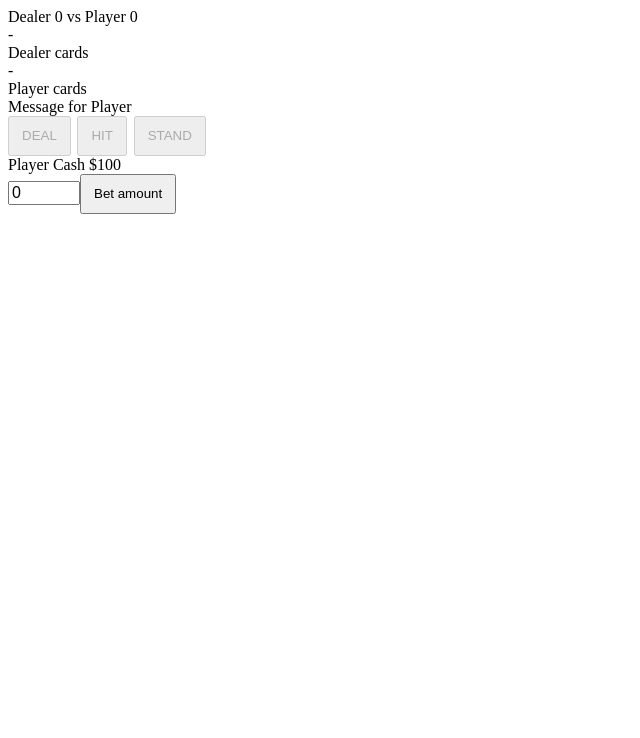
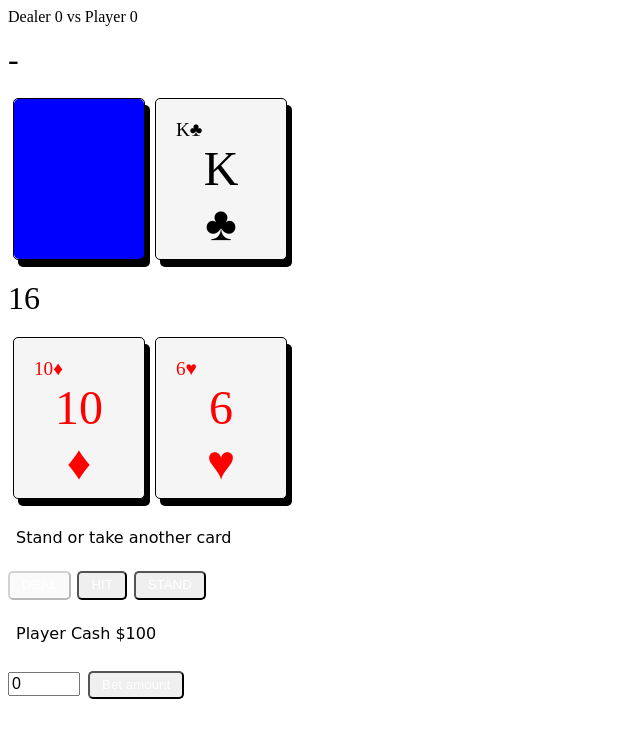
Before and after one commit to banqueter/bjSummer, a plain HTML site: page index.html in a window 1280 px wide. Both pictures are taken after a click on the button "DEAL". Shown: the whole page, without its empty margins (0-640 px from the left). Drawn offline with Linux system fonts and the light colour scheme.

Commit message:
Added btnStand & btnHit functionalities as well as findWinner, scorer and dealerPlay functions

```diff
--- a/index.html
+++ b/index.html
@@ -2,16 +2,8 @@
 <html>
   <head>
     <title>JS Blackjack Game</title>
-    <style>
-      .btn {
-        display: inline-block;
-        margin-left: 0.1;
-        margin-right: 0.5em;
-        padding: 0.375rem 0.75rem;
-        font: 1rem;
-        line-height: 1.5rem;
-      }
-    </style>
+
+    <link rel="stylesheet" href="style.css" />
   </head>
   <body>
     <div id="game"></div>
--- a/script.js
+++ b/script.js
@@ -2,6 +2,10 @@ const app = (function () {
   const game = {};
   const suits = [`spades`, `hearts`, `clubs`, `diams`];
   const ranks = [`A`, 2, 3, 4, 5, 6, 7, 8, 9, 10, `J`, `Q`, `K`];
+  // const ranks = [`A`, `A`, `A`, `A`, `A`, 2, `J`, `Q`, `K`];
+
+  const score = [];
+
   const organizedCardDeck = [].concat(
     ...suits.map((suit) =>
       ranks.map((rank) => ({
@@ -26,7 +30,6 @@ const app = (function () {
 
   function buildDeck() {
     game.cardDeck = shuffle(organizedCardDeck);
-    console.log(game.cardDeck);
   }
 
   function init() {
@@ -39,11 +42,45 @@ const app = (function () {
   }
 
   function takeCard(hand, element, hidden) {
+    if (game.cardDeck.lenght === 0) {
+      buildDeck();
+      console.log(`New deck shuffled`);
+    }
     let temp = game.cardDeck.shift();
-    console.log(temp);
     hand.push(temp);
-    console.log(game);
     showCard(temp, element);
+    if (hidden) {
+      game.cardBack = document.createElement(`div`);
+    }
+    game.cardBack.classList.add(`cardB`);
+    element.append(game.cardBack);
+  }
+
+  function showCard(card, element) {
+    if (card != undefined) {
+      element.style.backgroundColour = `white`;
+      let div = document.createElement(`div`);
+      div.classList.add(`card`);
+      if (card.suit === `hearts` || card.suit === `diams`) {
+        div.classList.add(`red`);
+      } else div.classList.add(`black`);
+      let span1 = document.createElement(`div`);
+      span1.innerHTML = card.rank + `&` + card.suit + `;`;
+      span1.classList.add(`tiny`);
+      div.appendChild(span1);
+
+      let span2 = document.createElement(`div`);
+      span2.innerHTML = card.rank;
+      span2.classList.add(`big`);
+      div.appendChild(span2);
+
+      let span3 = document.createElement(`div`);
+      span3.innerHTML = `&` + card.suit + `;`;
+      span3.classList.add(`big`);
+      div.appendChild(span3);
+
+      element.appendChild(div);
+    }
   }
 
   function deal() {
@@ -51,11 +88,109 @@ const app = (function () {
     game.playerHand = [];
     game.start = true;
     turnOff(game.btnDeal);
+    game.dealerScore.textContent = `-`;
+    game.playerScore.textContent = `-`;
 
+    game.playerCards.innerHTML = ``;
+    game.dealerCards.innerHTML = ``;
+
+    takeCard(game.dealerHand, game.dealerCards, true);
     takeCard(game.dealerHand, game.dealerCards, false);
+    takeCard(game.playerHand, game.playerCards, false);
+    takeCard(game.playerHand, game.playerCards, false);
+    updateCount();
+  }
 
-    game.playerCards.innerHTML = `Deal`;
-    game.dealerCards.innerHTML = `Deal`;
+  function playerStand() {
+    dealerPlay();
+    turnOff(game.btnHit);
+    turnOff(game.btnStand);
+  }
+
+  function nextCard() {
+    takeCard(game.playerHand, game.playerCards, false);
+    updateCount();
+  }
+
+  function findWinner() {
+    let player = scorer(game.playerHand);
+    let dealer = scorer(game.dealerHand);
+    console.log(`PLayer: ${player}; Dealer: ${dealer}`);
+    if (player > 21) {
+      game.status.textContent = `You busted with ${player}`;
+    }
+    if (dealer > 21) {
+      game.status.textContent = `Dealer busted with ${dealer}`;
+    }
+    if (player === dealer) {
+      game.status.textContent = `Draw! No winners; player: ${player} and dealer: ${dealer}`;
+    }
+    if ((player <= 21 && player > dealer) || dealer > 21) {
+      game.status.textContent = `Congratulations! You are the winner; you sored ${player}`;
+    } else {
+      game.status.textContent = `The house wins with ${dealer}`;
+    }
+    turnOn(game.btnDeal);
+  }
+
+  function dealerPlay() {
+    let dealer = scorer(game.dealerHand);
+    game.cardBack.style.display = `none`;
+    game.status.textContent = `Dealer score ` + dealer + ` `;
+    if (dealer >= 17) {
+      game.dealerScore.textContent = dealer;
+      findWinner();
+    } else {
+      takeCard(game.dealerHand, game.dealerCards, false);
+      game.dealerScore.textContent = dealer;
+      dealerPlay();
+    }
+  }
+
+  function updateCount() {
+    let player = scorer(game.playerHand);
+    let dealer = scorer(game.dealerHand);
+    game.playerScore.textContent = player;
+    if (player < 21) {
+      turnOn(game.btnHit);
+      turnOn(game.btnStand);
+      game.status.textContent = `Stand or take another card`;
+    } else if (player > 21) {
+      findWinner();
+    } else {
+      game.status.textContent = `Dealer in play to 17 minimum.`;
+      dealerPlay(dealer);
+    }
+  }
+
+  function scoreAce(val, aces) {
+    if (val < 21) {
+      console.log(`val>21`);
+      return val;
+    } else if (aces > 0) {
+      console.log(`elif ace>0`);
+      aces--;
+      val -= 10;
+      return scoreAce(val, aces);
+    } else {
+      console.log(`else return value`);
+      return val;
+    }
+  }
+
+  function scorer(hand) {
+    let total = 0;
+    let ace = 0;
+    hand.forEach(function (card) {
+      if (card.rank === `A`) {
+        ace++;
+      }
+      total += Number(card.value);
+    });
+    if (ace > 0 && total > 21) {
+      total = scoreAce(total, ace);
+    }
+    return Number(total);
   }
 
   function addClicker() {
@@ -74,16 +209,8 @@ const app = (function () {
     btn.style.backgroundColour = `#000`;
   }
 
-  function playerStand() {
-    console.log(`Player Stand`);
-  }
-  function nextCard() {
-    console.log(`Next card`);
-  }
-
   function buildGameBoard() {
     game.main = document.querySelector(`#game`);
-    console.log(game);
 
     game.scoreBoard = document.createElement(`div`);
     game.scoreBoard.textContent = `Dealer 0 vs Player 0`;
@@ -137,6 +264,7 @@ const app = (function () {
     game.inputBet.style.width = `4em`;
     game.inputBet.style.fontSize = `1rem`;
     game.inputBet.style.marginTop = `0.3em`;
+    game.inputBet.style.marginRight = `0.5em`;
     game.inputBet.value = 0;
 
     game.btnBet = document.createElement(`button`);
--- a/style.css
+++ b/style.css
@@ -0,0 +1,70 @@
+.btn {
+  display: inline-block;
+  margin-left: 0;
+  margin-right: 0.5em;
+  padding: 0.375rem 0.75rem;
+  font: 1rem;
+  line-height: 0.8rem;
+  font-weight: 400;
+  color: white;
+  /* background-color: black; */
+  border-radius: 5px;
+  text-align: center;
+}
+.message {
+  margin-top: 1em;
+  margin-bottom: 1em;
+  padding: 0.5em;
+  font-family: cursive;
+}
+
+.red {
+  color: red;
+}
+
+.score {
+  display: block;
+  font-size: 2em;
+  margin: 15px 0;
+}
+
+/* .black {
+  color: black;
+} */
+
+.big {
+  font-size: 3em;
+  text-align: center;
+}
+
+.tiny {
+  font-size: 1.2em;
+  vertical-align: top;
+  text-align: left;
+}
+
+.card {
+  display: inline-block;
+  margin: auto;
+  padding: 20px;
+  height: 120px;
+  width: 90px;
+  background-color: whitesmoke;
+  border: 1px solid black;
+  border-radius: 5px;
+  box-shadow: 5px 7px black;
+  margin: 5px;
+}
+
+.cardB {
+  position: absolute;
+  top: 94px;
+  left: 9px;
+  padding: 20px;
+  height: 120px;
+  width: 90px;
+  background-color: blue;
+  border-radius: 5px;
+  box-shadow: 5px 7px black;
+  margin: 5px;
+}
```
